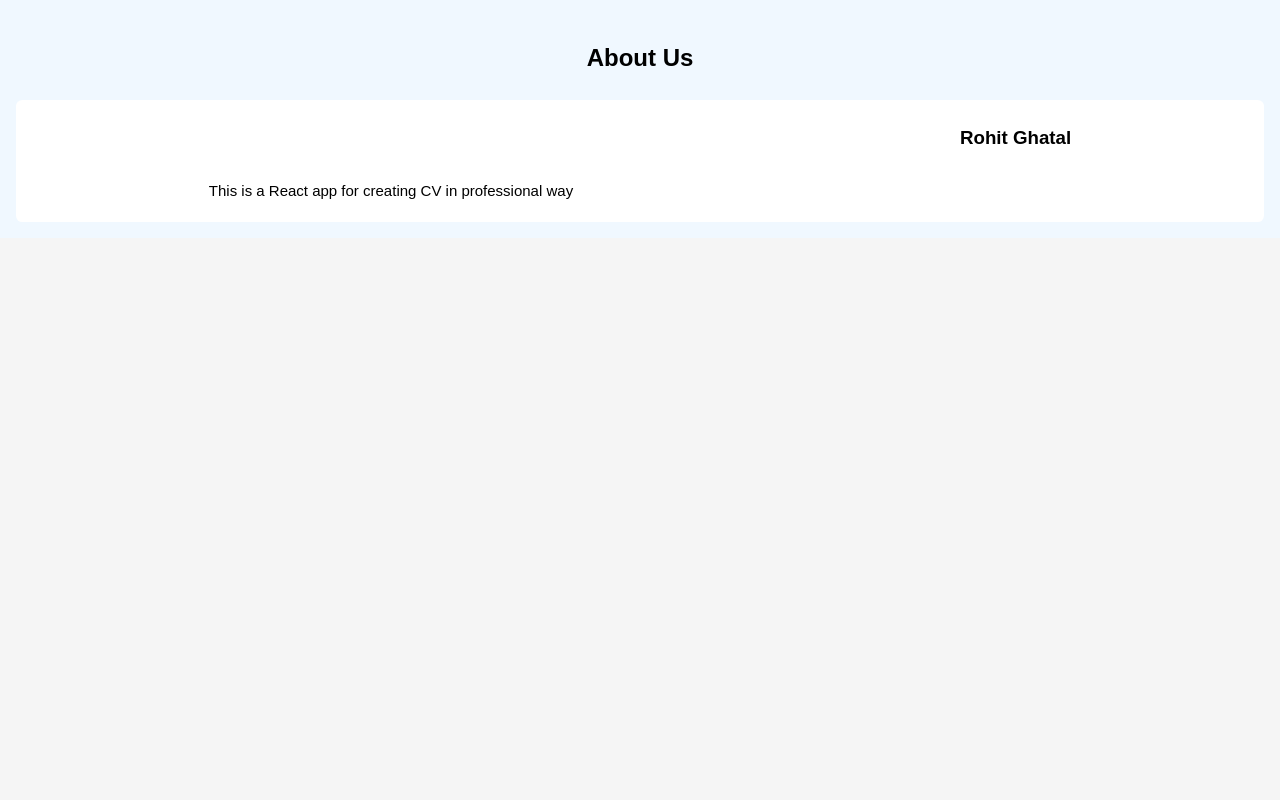
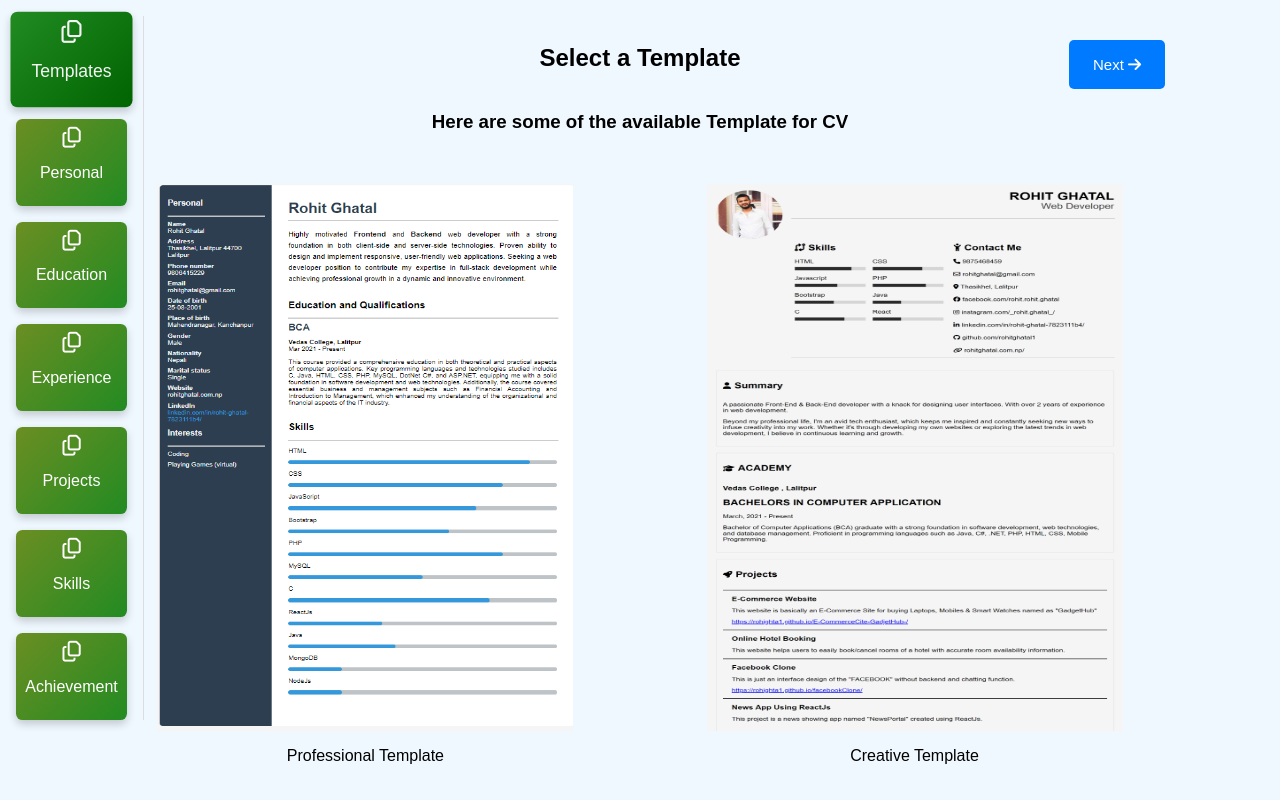
Before and after one commit to rohitghatal1/CVMaker-ReactJS, a React (Create React App) app: page / in a window 1280 px wide. Shown: the top 800 px of the page. Built offline with nearby package versions, Linux system fonts and the light colour scheme.

Commit message:
added login signup component

```diff
--- a/src/App.js
+++ b/src/App.js
@@ -28,8 +28,8 @@ function App() {
       <HomeTab/>
       <Templates/>
       <Footer/> */}
-      <AboutUs/>
-      {/* <CVgenerator/> */}
+      {/* <AboutUs/> */}
+      <CVgenerator/>
       {/* <CreativeTemplate/> */}
       {/* <BasicTemplate/> */}
     </>
```
Also changed, not shown: src/components/LoginSignupForm.js (added, +11 -0 lines).
